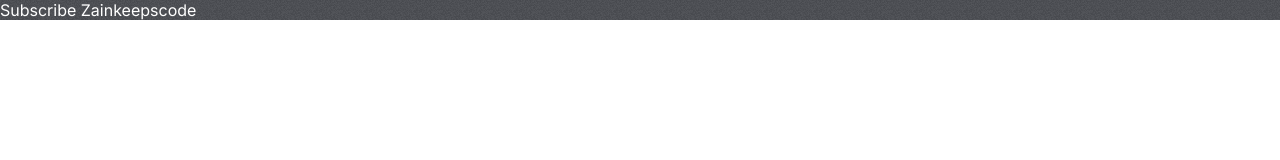
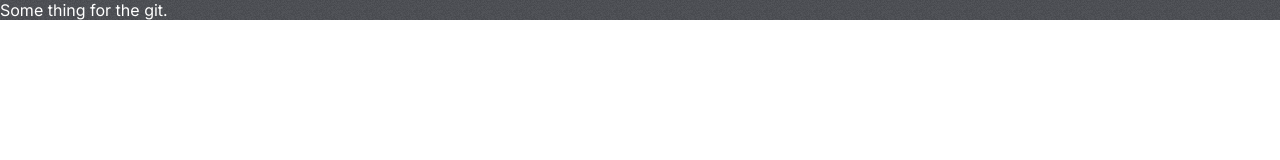
Before and after one commit to Saworieza/Fitness-Club, a React (Create React App) app: page / in a window 1280 px wide. Shown: the top 160 px of the page. Built offline with nearby package versions, Linux system fonts and the light colour scheme.

Commit message:
starter app installed

```diff
--- a/src/App.js
+++ b/src/App.js
@@ -2,7 +2,7 @@ import './App.css';
 function App() {
   return (
     <div className="App">
-          <span style={{color: 'white'}}>Subscribe Zainkeepscode</span>
+          <span style={{color: 'white'}}>Some thing for the git. </span>
     </div>
   );
 }
```
